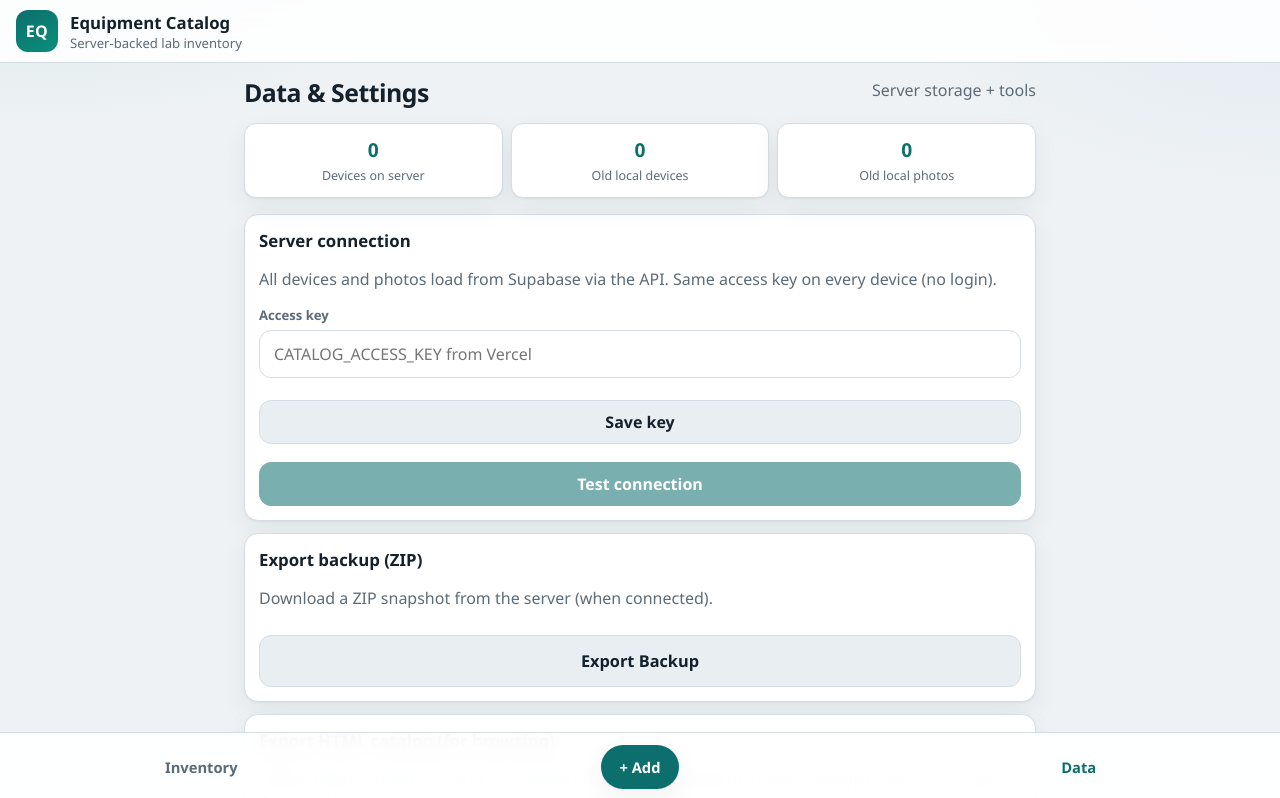
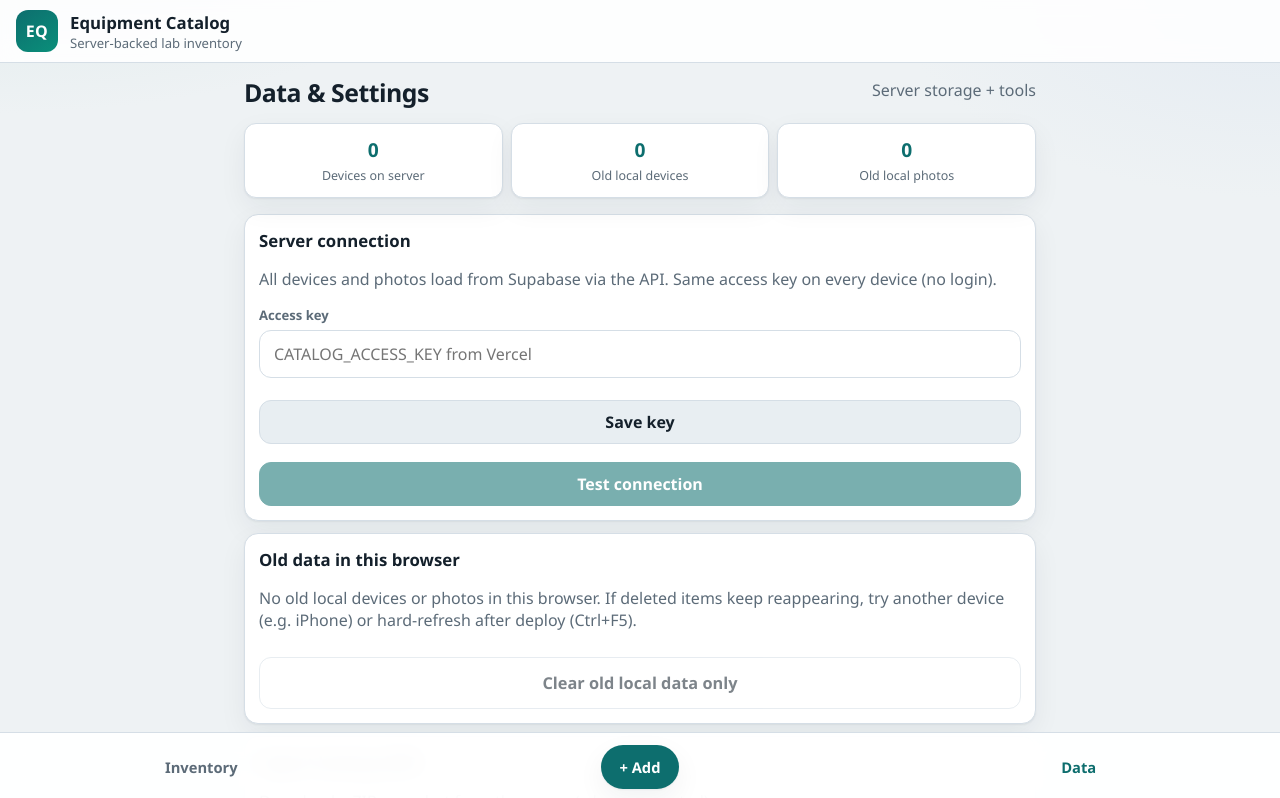
Before and after one commit to yosefi1/Catalog, a React (Vite) app: page /settings in a window 1280 px wide. Shown: the top 798 px of the page. Built offline with nearby package versions, Linux system fonts and the light colour scheme.

Commit message:
Always show Clear old local data in Settings.
Expose the control even when local legacy counts are zero so users can find it after deploy.

Co-authored-by: Cursor <cursoragent@cursor.com>

```diff
--- a/src/pages/SettingsPage.tsx
+++ b/src/pages/SettingsPage.tsx
@@ -120,14 +120,23 @@ export function SettingsPage() {
         </div>
       </section>
 
+      <section className="settings-section">
+        <h2>Old data in this browser</h2>
+        <p className="muted">
+          {localCount > 0 || localPhotoCount > 0 ? (
+            <>
+              {localCount} device(s) and {localPhotoCount} photo(s) saved in this browser from before
+              the server migration. Upload sends missing items to the server. Clear removes the old
+              local copy only — server data is unchanged.
+            </>
+          ) : (
+            <>
+              No old local devices or photos in this browser. If deleted items keep reappearing,
+              try another device (e.g. iPhone) or hard-refresh after deploy (Ctrl+F5).
+            </>
+          )}
+        </p>
         {(localCount > 0 || localPhotoCount > 0) && (
-        <section className="settings-section">
-          <h2>Restore from this browser</h2>
-          <p className="muted">
-            {localCount} device(s) and {localPhotoCount} photo(s) saved in this browser from before.
-            Uploads missing devices and photos to the server (keeps what is already complete).
-            Devices you deleted on the server are not re-uploaded.
-          </p>
           <button
             type="button"
             className="btn btn--primary btn--large"
@@ -144,10 +153,11 @@ export function SettingsPage() {
           >
             Upload / restore to server
           </button>
+        )}
         <button
           type="button"
-            className="btn btn--ghost"
-            disabled={busy}
+          className={`btn btn--ghost${localCount > 0 || localPhotoCount > 0 ? '' : ' btn--large'}`}
+          disabled={busy || (localCount === 0 && localPhotoCount === 0)}
           onClick={() =>
             void run('Clearing old local data…', async () => {
               const result = await clearLocalLegacyData();
@@ -160,7 +170,6 @@ export function SettingsPage() {
           Clear old local data only
         </button>
       </section>
-      )}
 
       <section className="settings-section">
         <h2>Export backup (ZIP)</h2>
```
Lines whose indentation alone changed are shown as unchanged.
